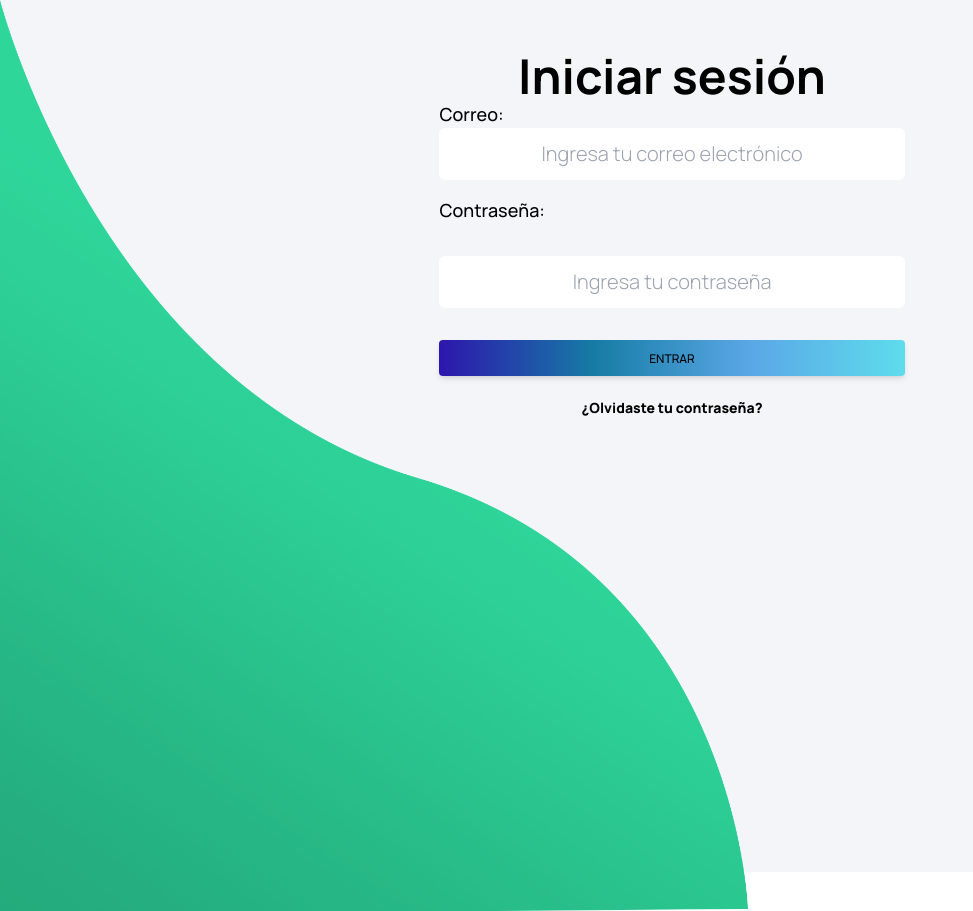
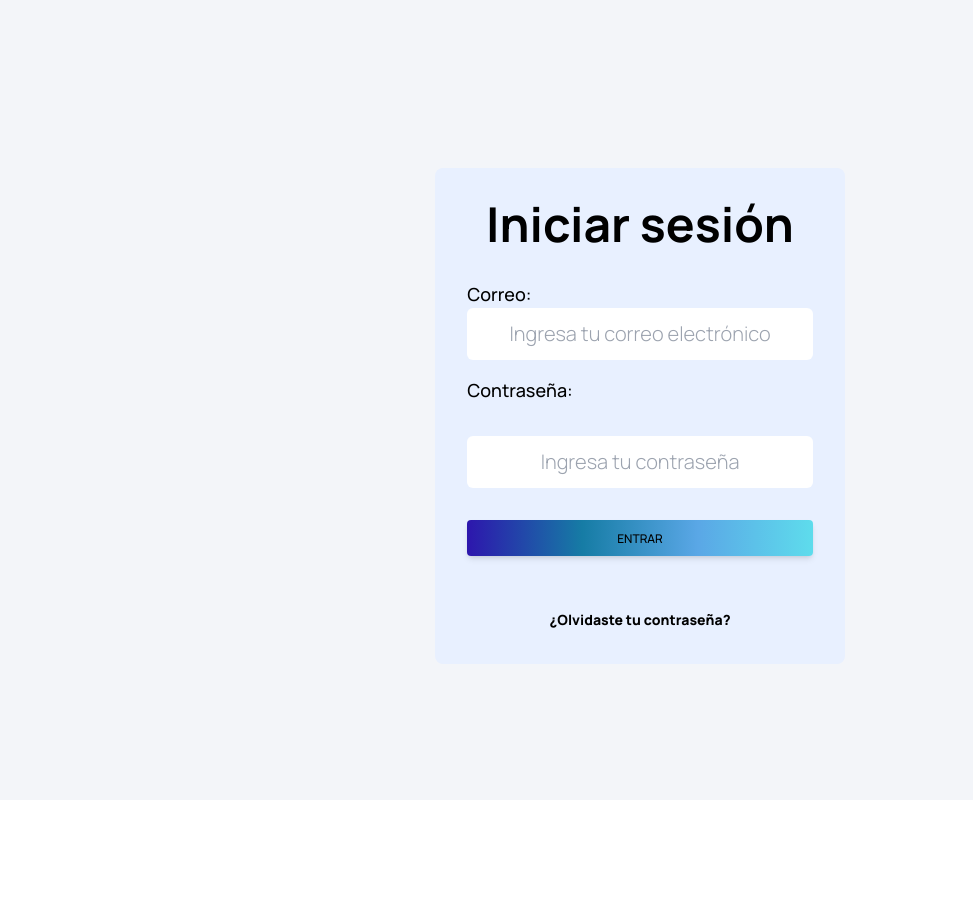
Before and after one commit to QUEVEDODENTAL/quevedo_dental, a Next.js app: page /auth/login in a window 1280 px wide. Shown: the whole page, without its empty margins (0-973 px from the left). After the commit the page ends 800 px from the top, so only its background shows below. Built offline with nearby package versions, Linux system fonts and the light colour scheme.

Commit message:
Cambio colores hhistorial

```diff
--- a/src/app/globals.css
+++ b/src/app/globals.css
@@ -72,10 +72,3 @@
 .bg-center {
   background-position: center;
 }
-
-/* Estilos para hacer que la imagen no se superponga en dispositivos pequeños */
-@media only screen and (max-width: 100%) {
-  .bg-cover {
-    background-size: contain; /* Cambiar a contener en dispositivos más pequeños */
-  }
-}
--- a/src/components/HistorialPreguntas.jsx
+++ b/src/components/HistorialPreguntas.jsx
@@ -385,12 +385,12 @@ const toggleUlceraciones = () => {
                     <div className="color-box"></div>
                     <div className="color-name">Rojo oscuro</div>
                     </div>
-                    <div className="color-option" onClick={() => handleColoracionEnciasChange('#4B0082')} style={{ backgroundColor: '#4B0082' }}>
+                    <div className="color-option" onClick={() => handleColoracionEnciasChange('#FFFFFF')} style={{ backgroundColor:'#FFFFFF'   }}>
                     <div className="color-box"></div>
-                    <div className="color-name">Azulada o púrpura</div></div>
-                    <div className="color-option" onClick={() => handleColoracionEnciasChange('#FFFFFF')} style={{ backgroundColor: '#FFFFFF' }}>
+                    <div className="color-name">Blanco pálido</div></div>
+                    <div className="color-option" onClick={() => handleColoracionEnciasChange('#4B0082')} style={{ backgroundColor:'#4B0082 '}}>
                     <div className="color-box"></div>
-                    <div className="color-name">Blanco pálido</div>
+                    <div className="color-name">Azulada o púrpura</div>
                     </div>
                     <div className="form-control" style={{ position: 'relative', width: '100px' }}>
                       <Image
--- a/src/components/Login.jsx
+++ b/src/components/Login.jsx
@@ -1,5 +1,6 @@
+
 'use client'
-import Image from 'next/image';
+
 // Importación de módulos y hooks necesarios
 import { set, useForm } from "react-hook-form"; // Para el manejo de formularios
 import { signIn } from "next-auth/react"; // Para la autenticación
@@ -40,17 +41,8 @@ function LoginForm() {
   });
 
   return (
-
-      <div className="h-screen md:flex-row justify-center space-y-10 md:space-y-0 md:space-x-16 items-center my-2 mx-5 md:mx-0 md:my-0">
- <Image
-      src="/assets/wave.png"
-      width="750"
-      height="100"
-      alt="Login fondo"
-      priority={true}
-      style={{ position: 'absolute', top: 0, left: 0 }}
-      className="hidden md:block"
-    />
+    <div className="mx-auto p-8 w-4/5 max-w-lg custom-shadow rounded-lg bg-secondary-dash2"
+    >
       <h1 className='text-5xl font-bold flex justify-center mb-8'>Iniciar sesión</h1>
 
       <form onSubmit={onSubmit} className="space-y-8">
```
